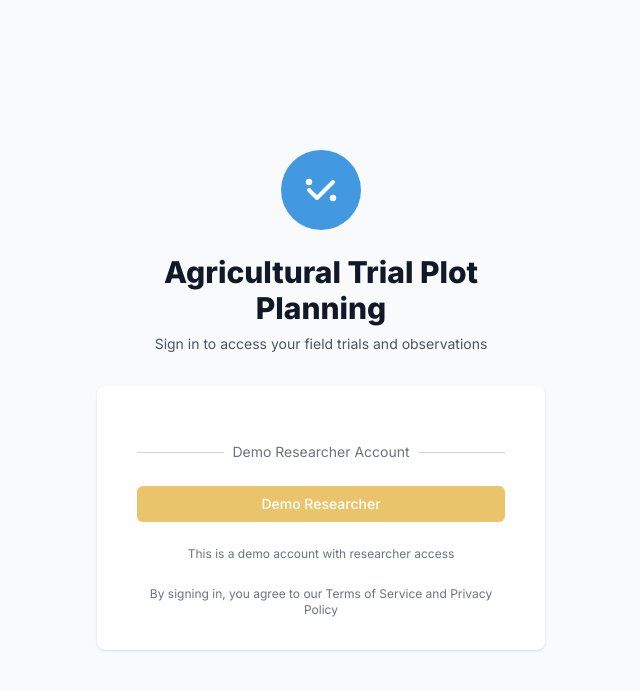
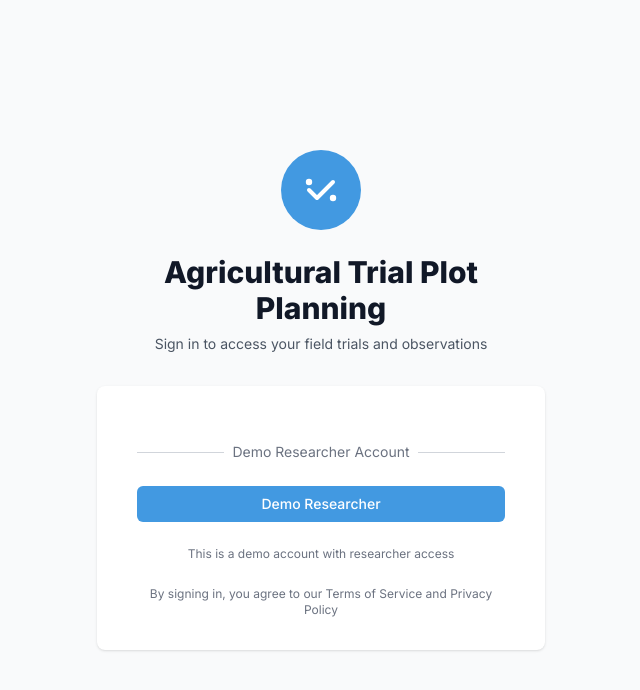
Before and after one commit to Neon-Demo/ag-trial-plot-planning, a Next.js app in the folder project/: page /auth/signin in a window 1280 px wide. Shown: the top 690 px of the page, without its empty margins (319-959 px from the left). Built offline with nearby package versions, Linux system fonts and the light colour scheme; no server answers.

Commit message:
Change Demo Researcher login button color from yellow to blue

```diff
--- a/project/src/components/auth/login-buttons.tsx
+++ b/project/src/components/auth/login-buttons.tsx
@@ -50,7 +50,7 @@ export default function LoginButtons() {
         <button
           onClick={() => handleDemoLogin("researcher")}
           disabled={isLoading}
-          className={`px-4 py-2 text-sm font-medium text-white bg-secondary rounded-md hover:bg-secondary-dark focus:outline-none focus:ring-2 focus:ring-offset-2 focus:ring-secondary ${
+          className={`px-4 py-2 text-sm font-medium text-white bg-primary rounded-md hover:bg-primary-dark focus:outline-none focus:ring-2 focus:ring-offset-2 focus:ring-primary ${
             isLoading && selectedDemo === "researcher" ? "opacity-75 cursor-not-allowed" : ""
           }`}
         >
```
